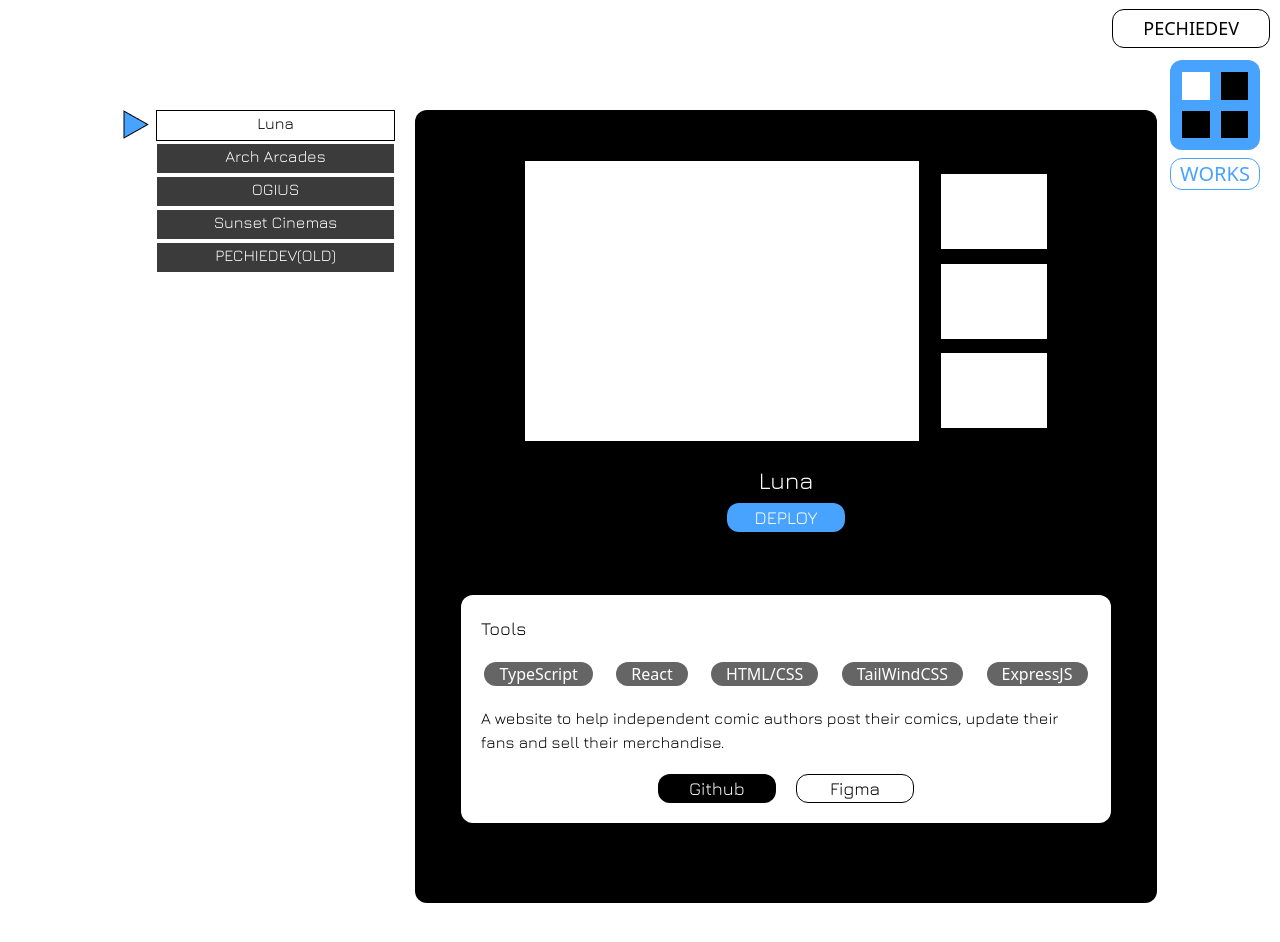
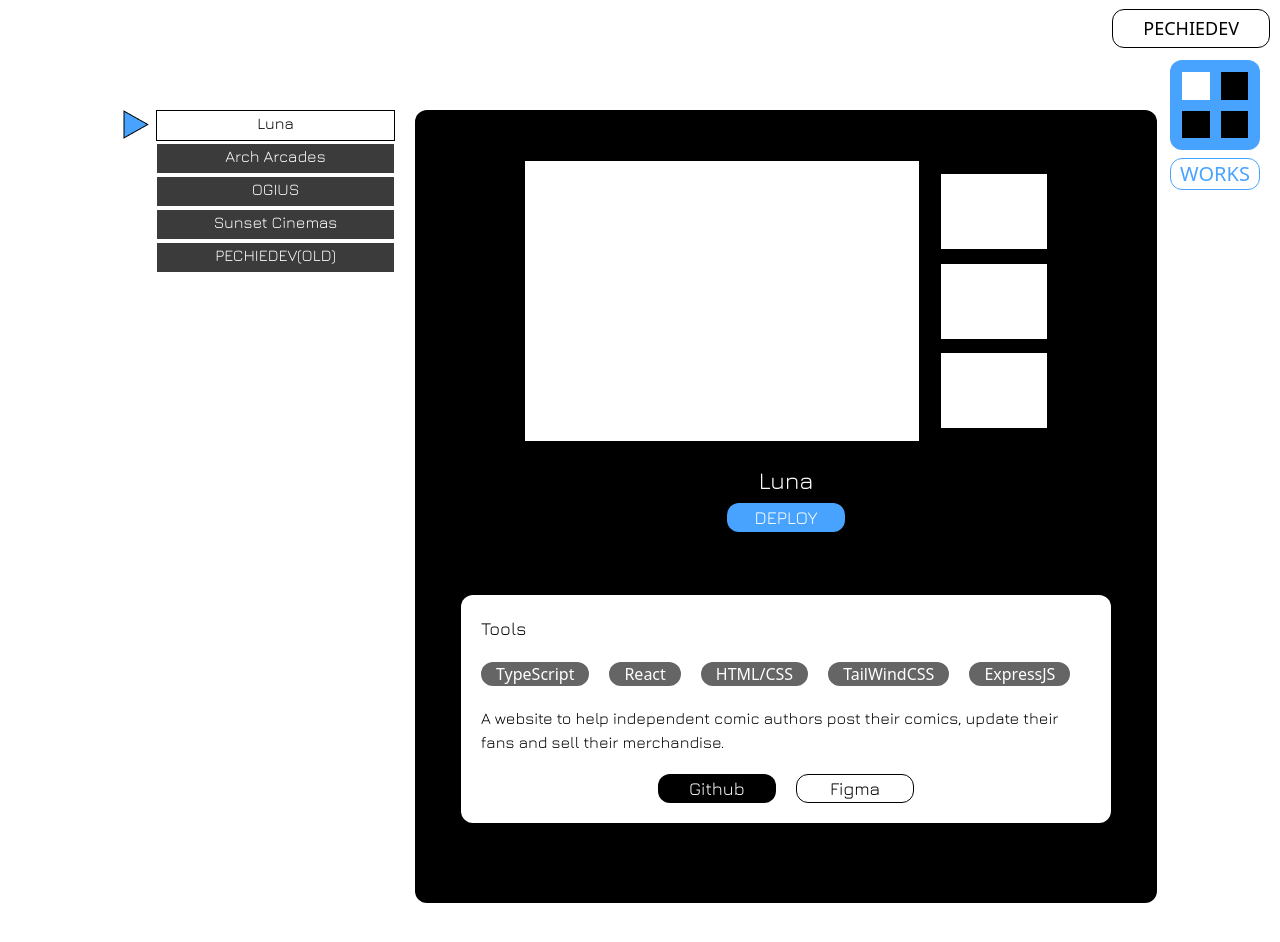
Before and after one commit to pixelatedpup/pechie, a React (Vite) app in the folder pechie/: page /works in a window 1280 px wide. Shown: the top 942 px of the page. Built offline with nearby package versions, Linux system fonts and the light colour scheme.

Commit message:
General improvements

```diff
--- a/pechie/src/components/Content.tsx
+++ b/pechie/src/components/Content.tsx
@@ -35,7 +35,7 @@ const Content = ({title="Luna Comics",github,figma,deploy, description,tags}:Con
 
                                 {tags && (
                                 <div className="flex  ">
-                                    <ul className="flex items-center gap-5 flex-wrap w-full justify-evenly">
+                                    <ul className="flex items-center gap-5 flex-wrap w-full ">
                                         {tags.map((tag) => (
                                             <div className="bg-[#656565] rounded-xl text-white h-[24px] flex items-center justify-center" >
                                                 <li className="text-center px-[15px]" key={tag}>{tag}</li>
--- a/pechie/src/components/pages/Info.tsx
+++ b/pechie/src/components/pages/Info.tsx
@@ -65,7 +65,7 @@ const Info = () =>{
                     <div className="p-[10px]">
                                         <p>
                         <strong className="text-[var(--primary)]">Junior Front-End Developer</strong><br/>
-                        <b>Arch Arcades | May 2025 - July 2025</b><br/><br/>
+                        <b>Luna Comics | July 2025 - Present</b><br/><br/>
                     </p>
                     <ul>
                         <li><p>+ Conducted UX research through user interviews and defined the overall project vision</p></li>
```
